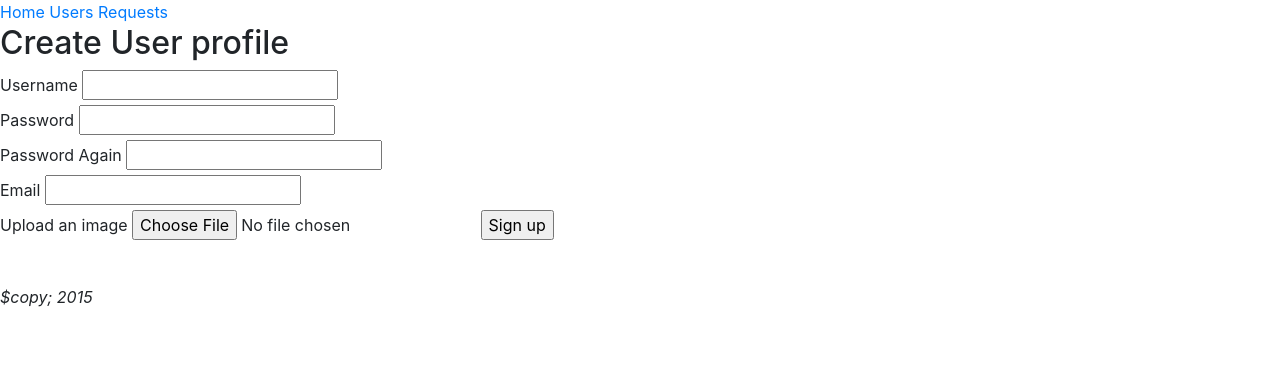
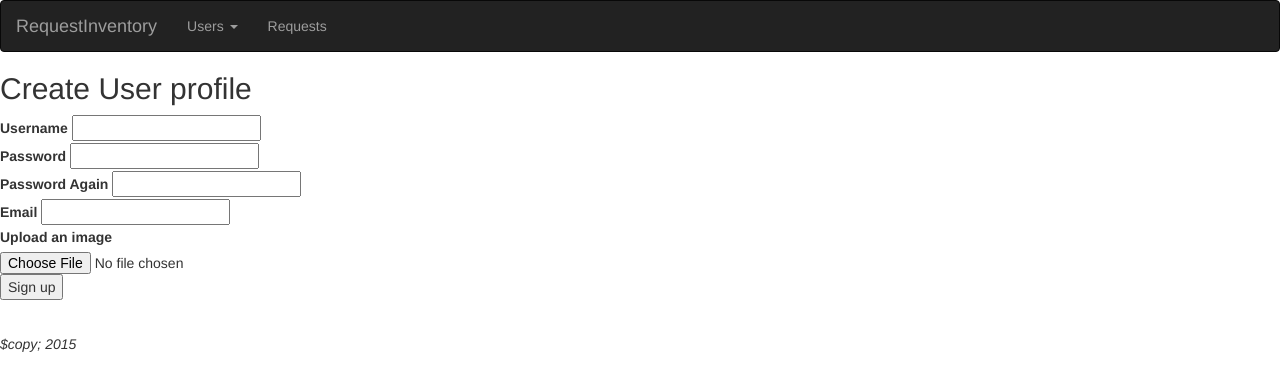
Before and after one commit to gaganPradhan/mysite, a CodeIgniter app: page /mysite/index.php/users/create in a window 1280 px wide. Shown: the top 391 px of the page. Run offline with CodeIgniter, Linux system fonts and the light colour scheme; some libraries are stand-ins or nearby versions.

Commit message:
2nd commit
Login sucess

```diff
--- a/application/controllers/Users.php
+++ b/application/controllers/Users.php
@@ -8,6 +8,7 @@ class Users extends CI_Controller{
 		$this->load->library('form_validation');
 		$this->load->library('upload');
 		$this->load->model('User_model');
+		$this->load->library('encryption');
 
 	}
 
@@ -39,9 +40,9 @@ class Users extends CI_Controller{
 				'path' => 'users/create'
 				];
 		$this->form_validation->set_message('is_unique','{field} already exists');
-		$this->form_validation->set_rules('username', 'Username', 'required|min_length[2]|max_length[32]|is_unique[users.username]');
+		$this->form_validation->set_rules('username', 'Username', 'required|min_length[2]|callback_regex_check|max_length[32]|is_unique[users.username]');
 		$this->form_validation->set_rules('email', 'Email', 'required|valid_email|is_unique[users.email]');
-		$this->form_validation->set_rules('password', 'Password', 'required|min_length[2]|max_length[32]');
+		$this->form_validation->set_rules('password', 'Password', 'required|min_length[6]|max_length[32]');
 		$this->form_validation->set_rules('passconf', 'Confirmation Password', 'required|matches[password]');
 		$config['file_name']     = $this->input->post('time').'_'.$this->input->post('username').$this->upload->data('file_ext');
 		$config['upload_path']   = './uploads/';
@@ -57,8 +58,7 @@ class Users extends CI_Controller{
 		        $data['errors'] = $error;
 				$this->load->view('templates/master', $data);
 			}else{
-		        $data = array('upload_data' => $this->upload->data());
-		        echo "success";
+		        $data = array('upload_data' => $this->upload->data());echo "success";
 		        $this->User_model->set_user();
 			    redirect('users', 'refresh');
 		    }
@@ -69,14 +69,15 @@ class Users extends CI_Controller{
 	}
 
 	public function login(){
-		$data = array();
+		$data = array(
+			'path' => 'users/login');
       	if($this->input->post('loginSubmit')){
 			$this->form_validation->set_rules('username', 'Username', 'required');
 			$this->form_validation->set_rules('password', 'Password', 'required');
 			$con = [
 					'condition' => [
 									'username' => $this->input->post('username'),
-									'password' => $this->input->post('password')
+									'password' => hash('sha256', $this->input->post('password').'grafi')
 								  ]
 					];
 
@@ -91,10 +92,23 @@ class Users extends CI_Controller{
 					$this->session->set_flashdata('login', 'Incorrect');
 				}
 			}
-		$this->load->view('users/login', $data);
+		$this->load->view('templates/master', $data);
 	}
 
 	public function account(){
 		$this->load->view('users/account');
 	}
+
+	public function regex_check($userName) {
+	  if (preg_match("/^[A-Za-z0-9]+(?:[_][A-Za-z0-9]+)*$/", $userName ) )
+	  {
+
+	    return TRUE;
+	  }
+	  else
+	  {
+        $this->form_validation->set_message('regex_check', 'The %s field contains invalid characters!');
+	    return FALSE;
+	  }
+	}
 }
--- a/application/models/User_model.php
+++ b/application/models/User_model.php
@@ -3,13 +3,14 @@
 class User_model extends CI_Model {
 	public function __construct() {
 		$this->load->database();
+		$this->load->library('encryption');
 	}
 	public function set_user(){
 		$slug = url_title($this->input->post('username'), 'dash', TRUE);
 
 		$data = [
 			'username' => $this->input->post('username'),
-			'password' => $this->input->post('password'),
+			'password' => hash('sha256', $this->input->post('password').'grafi'),
 			'email' => $this->input->post('email'),
 			'slug' => $slug,
 			'image' => $this->upload->data('file_name')
@@ -33,7 +34,7 @@ class User_model extends CI_Model {
 		$this->db->from('users');
 		if(array_key_exists('condition', $params)){
 			foreach ($params['condition'] as $key => $value) {
-				$this->db->where($key, $value);
+			$this->db->where($key, $value);
 			}
 		}
 		$query = $this->db->get();
--- a/application/views/requests/view.php
+++ b/application/views/requests/view.php
@@ -3,5 +3,5 @@
 
 Username : <?php echo $users->id?><br>
 Name : <?php echo $users->inventory_name;?><br>
-<img src="../../../uploads/<?=$users->image;?>">
+
 detail :<textarea><?php echo $users->detail;?><br></textarea>
--- a/application/views/templates/header.php
+++ b/application/views/templates/header.php
@@ -3,12 +3,30 @@
 		<title>
 		Frame Work
 		</title>
-		<link rel="stylesheet" type="text/css" href="https://bootswatch.com/flatly/bootstrap.min.css">
+		  <meta name="viewport" content="width=device-width, initial-scale=1">
+		  <link rel="stylesheet" href="https://maxcdn.bootstrapcdn.com/bootstrap/3.3.7/css/bootstrap.min.css">
+		  <script src="https://ajax.googleapis.com/ajax/libs/jquery/3.2.1/jquery.min.js"></script>
+		  <script src="https://maxcdn.bootstrapcdn.com/bootstrap/3.3.7/js/bootstrap.min.js"></script>
 	</head>
 
 	<body>
-		<div class="topnav" id="myTopnav">
-  <a href="<?php echo base_url();?>">Home</a>
-  <a href="<?php echo base_url();?>users">Users</a>
-    <a href="<?php echo base_url();?>requests">Requests</a>
-</div>
+		<nav class="navbar navbar-inverse">
+  <div class="container-fluid">
+    <div class="navbar-header">
+      <a class="navbar-brand" href="<?php echo base_url();?>">RequestInventory</a>
+    </div>
+    <ul class="nav navbar-nav">
+
+      <li class="dropdown">
+        <a class="dropdown-toggle" data-toggle="dropdown" href="<?php echo base_url();?>users">Users
+        <span class="caret"></span></a>
+        <ul class="dropdown-menu">
+          <li><a href="<?php echo base_url();?>users">List</a></li>
+          <li><a href="<?php echo base_url();?>users/create">Create</a></li>
+          <li><a href="<?php echo base_url();?>users/login">Login</a></li>
+        </ul>
+      </li>
+      <li><a href="<?php echo base_url();?>requests">Requests</a></li>
+    </ul>
+  </div>
+</nav>
--- a/application/views/users/login.php
+++ b/application/views/users/login.php
@@ -11,7 +11,7 @@
     ?>
     <form action="" method="post">
         <div class="form-group has-feedback">
-            <input type="text" class="form-control" name="username" placeholder="Username" required="" value="">
+            <input type="text" class="form-control" name="username" placeholder="Username" required="" value="<?=set_value('username');?>">
             <?php echo form_error('username','<span class="help-block">','</span>'); ?>
         </div>
         <div class="form-group">
```
Also changed, not shown: uploads/1509006852_user.jpg (added), uploads/1509007356_user.jpg (added), uploads/1509007451_userasd.jpg (added), uploads/1509007569_user.jpg (added), uploads/1509008899_user.jpg (added), uploads/1509010568_user.jpg (added), uploads/1509010568_user1.jpg (added), uploads/1509011220_user.jpg (added).
